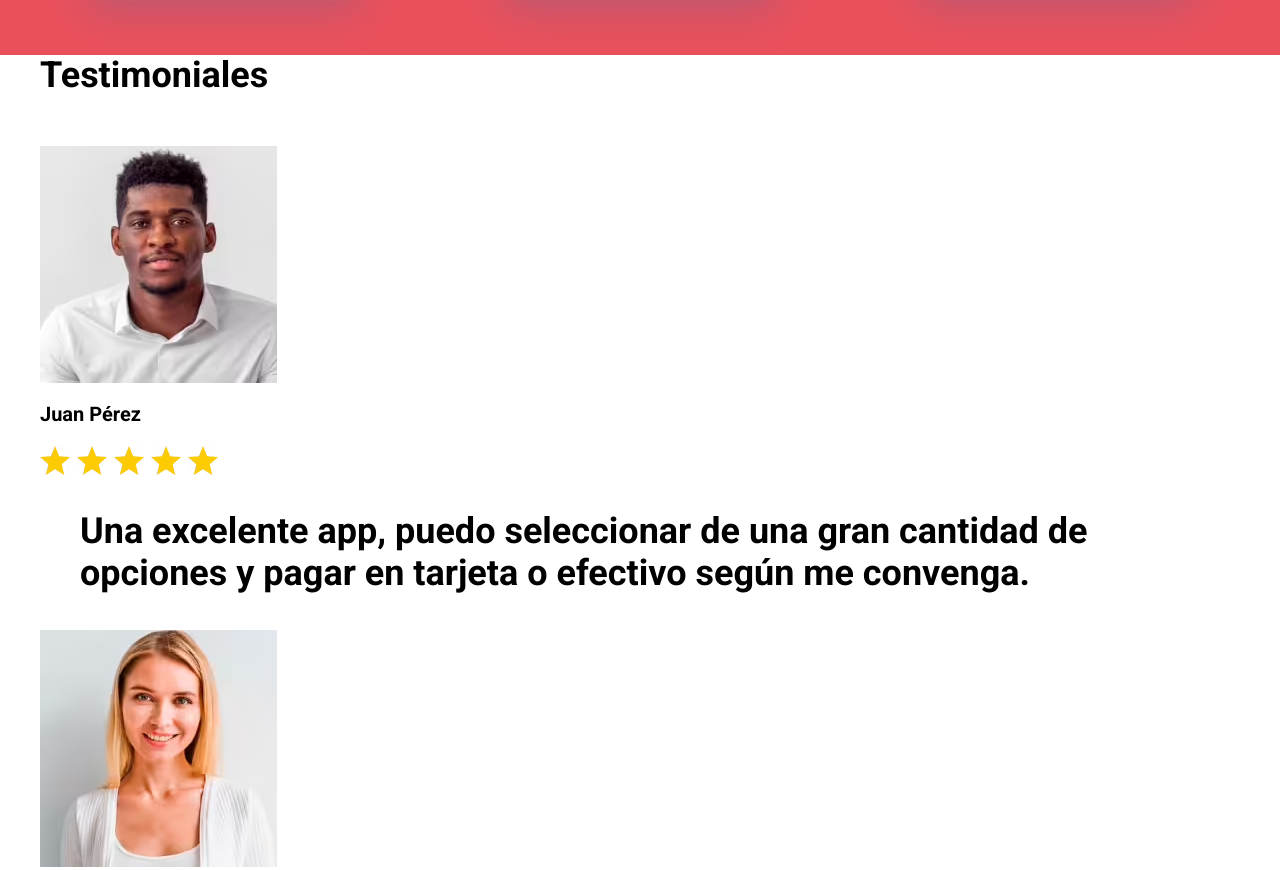
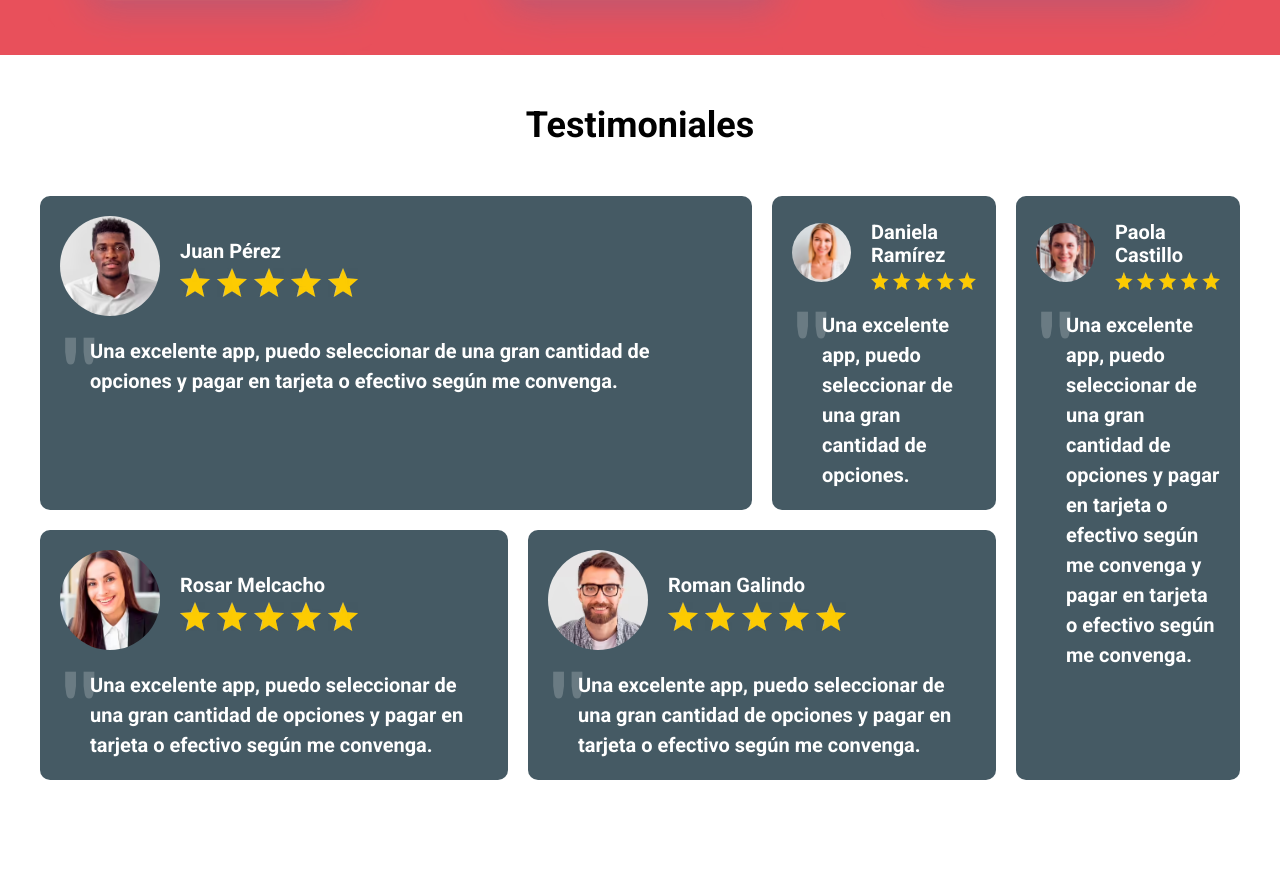
Before and after one commit to LuisMarioSolano/delivery-app, a website: page index.html in a window 1280 px wide. Shown: the part 1710-2580 px from the top of the page. Drawn offline with Linux system fonts and the light colour scheme.

Commit message:
Style for .testimoniales

```diff
--- a/index.html
+++ b/index.html
@@ -1,5 +1,6 @@
 <!DOCTYPE html>
 <html lang="en">
+
 <head>
     <meta charset="UTF-8" />
     <meta http-equiv="X-UA-Compatible" content="IE=edge" />
@@ -7,12 +8,10 @@
     <title>App Delivery</title>
     <link rel="preconnect" href="https://fonts.googleapis.com" />
     <link rel="preconnect" href="https://fonts.gstatic.com" crossorigin />
-    <link
-      href="https://fonts.googleapis.com/css2?family=Roboto:wght@400;700;900&display=swap"
-      rel="stylesheet"
-    />
+    <link href="https://fonts.googleapis.com/css2?family=Roboto:wght@400;700;900&display=swap" rel="stylesheet" />
     <link rel="stylesheet" href="/build/css/app.css" />
 </head>
+
 <body>
     <header class="header contenedor">
         <div class="header__logo">
@@ -21,9 +20,7 @@
         <nav class="navegacion">
             <a href="#" class="navegacion__link">Iniciar Sesión</a>
             <a href="#" class="navegacion__link">Crear Cuenta</a>
-        <a href="#" class="navegacion__link navegacion__link--registrar"
-          >Registrar Restaurant</a
-        >
+            <a href="#" class="navegacion__link navegacion__link--registrar">Registrar Restaurant</a>
         </nav>
     </header>
 
@@ -35,35 +32,20 @@
                 </h2>
                 <form class="formulario__buscar">
                     <div class="formulario__campo">
-              <label for="restaurant" class="formulario__label"
-                >Restaurant</label
-              >
-              <input
-                id="restaurant"
-                type="text"
-                class="formulario__input"
-                placeholder="Tacos México"
-              />
+                        <label for="restaurant" class="formulario__label">Restaurant</label>
+                        <input id="restaurant" type="text" class="formulario__input" placeholder="Tacos México" />
                     </div>
                     <div class="formulario__campo">
                         <label for="platillo" class="formulario__label">Platillo</label>
-              <input
-                id="platillo"
-                type="text"
-                class="formulario__input"
-                placeholder="Pizza, Ensalada, Hamburguesa"
-              />
+                        <input id="platillo" type="text" class="formulario__input"
+                            placeholder="Pizza, Ensalada, Hamburguesa" />
                     </div>
 
                     <input type="submit" class="formulario__submit" value="Buscar" />
                 </form>
             </div>
             <div class="formulario__imagen-contenedor">
-          <img
-            class="formulario__imagen"
-            src="build/img/dibujo_repartidor.svg"
-            alt="imagen repartidor"
-          />
+                <img class="formulario__imagen" src="build/img/dibujo_repartidor.svg" alt="imagen repartidor" />
             </div>
         </div>
     </section>
@@ -71,7 +53,8 @@
     <section class="pasos">
         <img class="pasos__wave" src="build/img/wave.svg" alt="imagen wave">
         <div class="pasos__contenido">
-            <h2 class="pasos__heading">¿Cómo funciona? <span class="pasos__heading--descripcion">tan fácil como 1,2 y 3</span></h2>
+            <h2 class="pasos__heading">¿Cómo funciona? <span class="pasos__heading--descripcion">tan fácil como 1,2 y
+                    3</span></h2>
             <div class="pasos__grid contenedor">
                 <div class="pasos__paso">
                     <picture>
@@ -107,7 +90,8 @@
                                 <picture>
                                     <source srcset="build/img/testimonial1.avif" type="image/avif">
                                     <source srcset="build/img/testimonial1.webp" type="image/webp">
-                            <img class="testimonial__calificacion" loading="lazy"src="build/img/testimonial1.jpg" alt="testimonial">
+                                    <img class="testimonial__calificacion" loading="lazy"
+                                        src="build/img/testimonial1.jpg" alt="testimonial">
                                 </picture>
                             </div>
                             <div class="testimonial__informacion">
@@ -120,7 +104,8 @@
                             </div>
                         </header>
                         <blockquote class="testimonial__texto">
-                    Una excelente app, puedo seleccionar de una gran cantidad de opciones y pagar en tarjeta o efectivo según me convenga.
+                            Una excelente app, puedo seleccionar de una gran cantidad de opciones y pagar en tarjeta o
+                            efectivo según me convenga.
                         </blockquote>
                     </div> <!--.testimonial-->
 
@@ -130,7 +115,8 @@
                                 <picture>
                                     <source srcset="build/img/testimonial5.avif" type="image/avif">
                                     <source srcset="build/img/testimonial5.webp" type="image/webp">
-                            <img class="testimonial__calificacion" loading="lazy"src="build/img/testimonial5.jpg" alt="testimonial">
+                                    <img class="testimonial__calificacion" loading="lazy"
+                                        src="build/img/testimonial5.jpg" alt="testimonial">
                                 </picture>
                             </div>
                             <div class="testimonial__informacion">
@@ -143,7 +129,7 @@
                             </div>
                         </header>
                         <blockquote class="testimonial__texto">
-                    Una excelente app, puedo seleccionar de una gran cantidad de opciones y pagar en tarjeta o efectivo según me convenga.
+                            Una excelente app, puedo seleccionar de una gran cantidad de opciones.
                         </blockquote>
                     </div> <!--.testimonial-->
 
@@ -153,7 +139,8 @@
                                 <picture>
                                     <source srcset="build/img/testimonial4.avif" type="image/avif">
                                     <source srcset="build/img/testimonial4.webp" type="image/webp">
-                            <img class="testimonial__calificacion" loading="lazy"src="build/img/testimonial4.jpg" alt="testimonial">
+                                    <img class="testimonial__calificacion" loading="lazy"
+                                        src="build/img/testimonial4.jpg" alt="testimonial">
                                 </picture>
                             </div>
                             <div class="testimonial__informacion">
@@ -166,7 +153,8 @@
                             </div>
                         </header>
                         <blockquote class="testimonial__texto">
-                    Una excelente app, puedo seleccionar de una gran cantidad de opciones y pagar en tarjeta o efectivo según me convenga.
+                            Una excelente app, puedo seleccionar de una gran cantidad de opciones y pagar en tarjeta o
+                            efectivo según me convenga y pagar en tarjeta o efectivo según me convenga.
                         </blockquote>
                     </div> <!--.testimonial-->
 
@@ -176,7 +164,8 @@
                                 <picture>
                                     <source srcset="build/img/testimonial2.avif" type="image/avif">
                                     <source srcset="build/img/testimonial2.webp" type="image/webp">
-                            <img class="testimonial__calificacion" loading="lazy"src="build/img/testimonial2.jpg" alt="testimonial">
+                                    <img class="testimonial__calificacion" loading="lazy"
+                                        src="build/img/testimonial2.jpg" alt="testimonial">
                                 </picture>
                             </div>
                             <div class="testimonial__informacion">
@@ -189,7 +178,8 @@
                             </div>
                         </header>
                         <blockquote class="testimonial__texto">
-                    Una excelente app, puedo seleccionar de una gran cantidad de opciones y pagar en tarjeta o efectivo según me convenga.
+                            Una excelente app, puedo seleccionar de una gran cantidad de opciones y pagar en tarjeta o
+                            efectivo según me convenga.
                         </blockquote>
                     </div> <!--.testimonial-->
 
@@ -199,7 +189,8 @@
                                 <picture>
                                     <source srcset="build/img/testimonial3.avif" type="image/avif">
                                     <source srcset="build/img/testimonial3.webp" type="image/webp">
-                            <img class="testimonial__calificacion" loading="lazy"src="build/img/testimonial3.jpg" alt="testimonial">
+                                    <img class="testimonial__calificacion" loading="lazy"
+                                        src="build/img/testimonial3.jpg" alt="testimonial">
                                 </picture>
                             </div>
                             <div class="testimonial__informacion">
@@ -212,10 +203,12 @@
                             </div>
                         </header>
                         <blockquote class="testimonial__texto">
-                    Una excelente app, puedo seleccionar de una gran cantidad de opciones y pagar en tarjeta o efectivo según me convenga.
+                            Una excelente app, puedo seleccionar de una gran cantidad de opciones y pagar en tarjeta o
+                            efectivo según me convenga.
                         </blockquote>
                     </div> <!--.testimonial-->
                 </div>
     </section>
 </body>
+
 </html>
--- a/src/scss/testimoniales/_testimonial.scss
+++ b/src/scss/testimoniales/_testimonial.scss
@@ -1,2 +1,65 @@
-@use 'base/variables' as v;
-@use 'base/mixins' as m;
+@use "base/variables" as v;
+@use "base/mixins" as m;
+
+.testimonial {
+  background-color: v.$secundario;
+  padding: 2rem;
+  margin-bottom: 2rem;
+  border-radius: 1rem;
+  color: v.$blanco;
+
+  &:last-of-type {
+    margin-bottom: 0;
+  }
+
+  @include m.desktop {
+    margin-bottom: 0;
+    &:nth-child(1) {
+      grid-column: 1 / 4;
+    }
+    &:nth-child(3) {
+      grid-column: 5 / 6;
+      grid-row: 1 / 3;
+    }
+    &:nth-child(4) {
+      grid-column: 1 / 3;
+    }
+    &:nth-child(5) {
+      grid-column: 3 / 5;
+    }
+  }
+
+  &__header {
+    display: flex;
+    gap: 2rem;
+    align-items: center;
+  }
+  &__imagen {
+    flex-basis: 10rem;
+    border-radius: 50%;
+    overflow: hidden;
+  }
+  &__autor {
+    color: v.$blanco;
+    font-weight: 700;
+    margin: 0.5rem 0;
+  }
+  &__texto {
+    font-size: 2rem;
+    line-height: 1.5;
+    margin: 2rem 0 0 0;
+    padding-left: 3rem;
+    position: relative;
+
+    &::before {
+      content: ' " ';
+      font-size: 10rem;
+      position: absolute;
+      left: 0;
+      top: -4rem;
+      opacity: 0.2;
+      font-family: "Trebuchet MS", "Lucida Sans Unicode", "Lucida Grande",
+        "Lucida Sans", Arial, sans-serif;
+    }
+  }
+}
--- a/src/scss/testimoniales/_testimoniales.scss
+++ b/src/scss/testimoniales/_testimoniales.scss
@@ -1,2 +1,15 @@
-@use 'base/variables' as v;
-@use 'base/mixins' as m;
+@use "base/variables" as v;
+@use "base/mixins" as m;
+
+.testimoniales {
+  padding: v.$separacion 0;
+
+  &__heading {
+    text-align: center;
+  }
+  &__grid {
+    @include m.desktop {
+      @include m.grid(5, 2rem);
+    }
+  }
+}
```
Also changed, not shown: build/css/app.css, 1 other file. Lines whose indentation alone changed are shown as unchanged.
